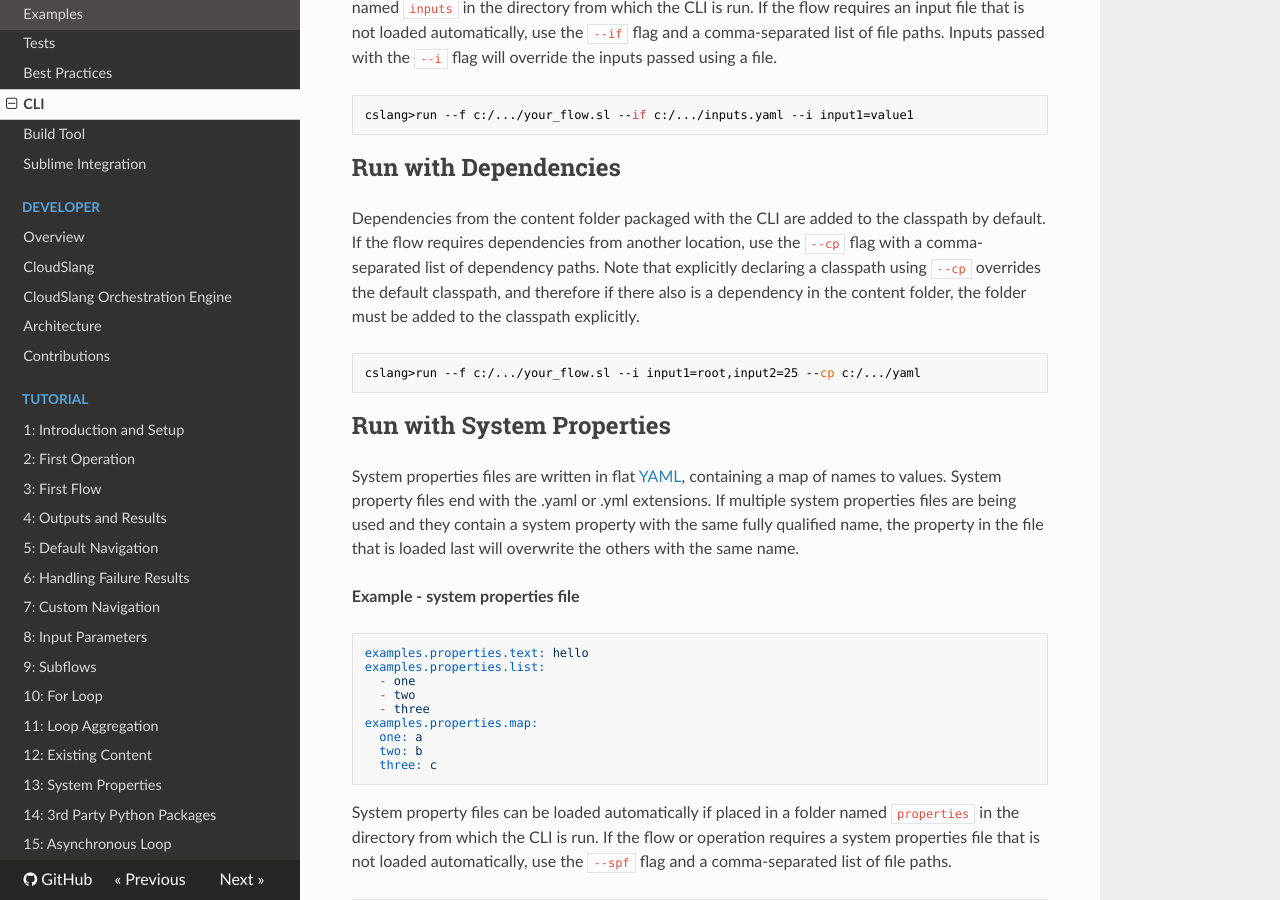
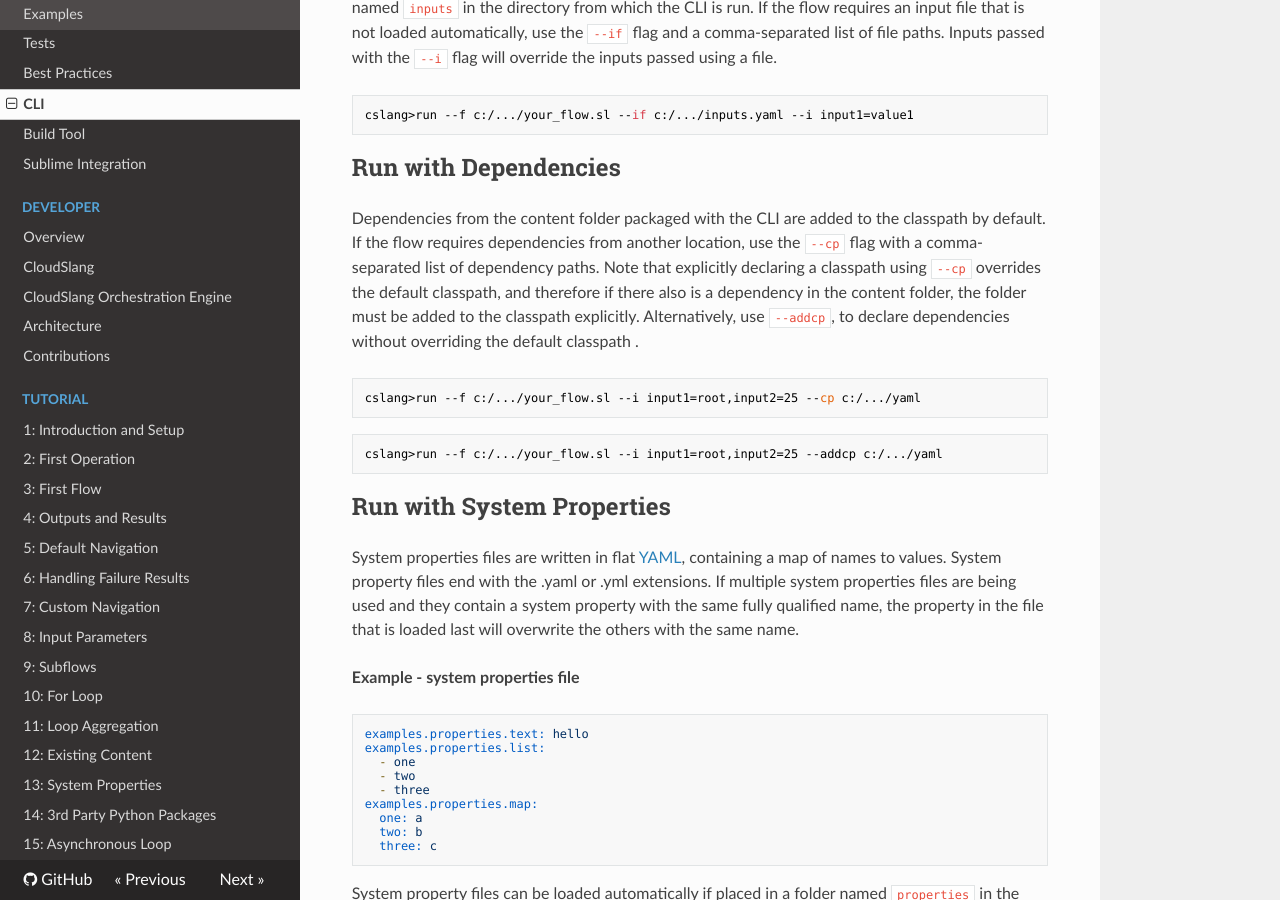
Before and after one commit to CloudSlang/docs, an MkDocs documentation site: the page built from docs/cloudslang_cli.md, in a window 1280 px wide and 900 px high, scrolled down 2486 px. Built offline with MkDocs 1.6.1, drawn with Linux system fonts in a browser that asks for light colours; nearby versions of some CDN libraries; old or Windows-style settings are respelled for this version of MkDocs.

Commit message:
added addcp flag
Signed-off-by: Sam Markowitz <sam.markowitz@hp.com>

````diff
--- a/docs/cloudslang_cli.md
+++ b/docs/cloudslang_cli.md
@@ -90,10 +90,14 @@ cslang>run --f c:/.../your_flow.sl --if c:/.../inputs.yaml --i input1=value1
 ```
 
 ##Run with Dependencies
-Dependencies from the content folder packaged with the CLI are added to the classpath by default. If the flow requires dependencies from another location, use the `--cp` flag with a comma-separated list of dependency paths. Note that explicitly declaring a classpath using `--cp` overrides the default classpath, and therefore if there also is a dependency in the content folder, the folder must be added to the classpath explicitly.
+Dependencies from the content folder packaged with the CLI are added to the classpath by default. If the flow requires dependencies from another location, use the `--cp` flag with a comma-separated list of dependency paths. Note that explicitly declaring a classpath using `--cp` overrides the default classpath, and therefore if there also is a dependency in the content folder, the folder must be added to the classpath explicitly. Alternatively, use `--addcp`, to declare dependencies without overriding the default classpath .
 
 ```bash
 cslang>run --f c:/.../your_flow.sl --i input1=root,input2=25 --cp c:/.../yaml
+```
+
+```bash
+cslang>run --f c:/.../your_flow.sl --i input1=root,input2=25 --addcp c:/.../yaml
 ```
 
 ##Run with System Properties
````
Also changed, not shown: docs/tutorial/12_lesson.md (+1 -1 lines), docs/tutorial/13_lesson.md (+1 -1 lines), docs/tutorial/14_lesson.md (+1 -1 lines), docs/tutorial/15_lesson.md (+1 -1 lines).
